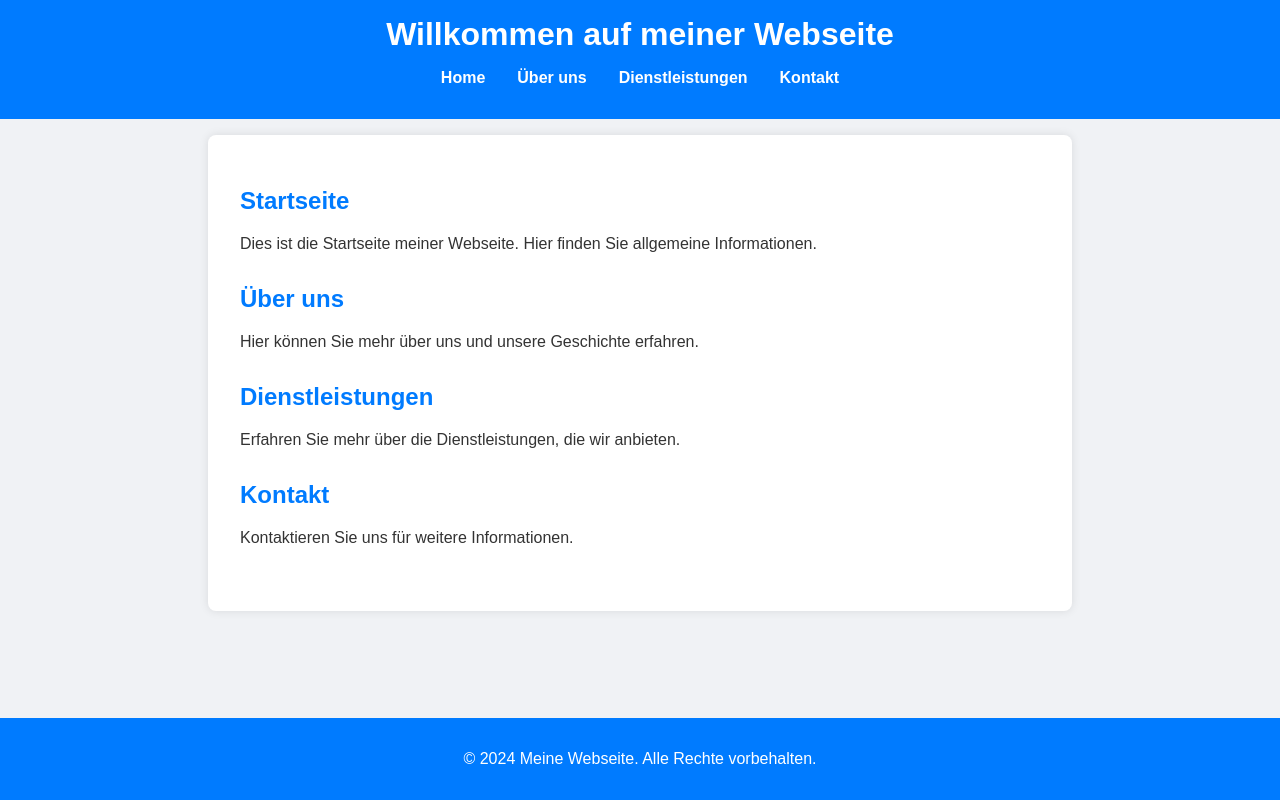
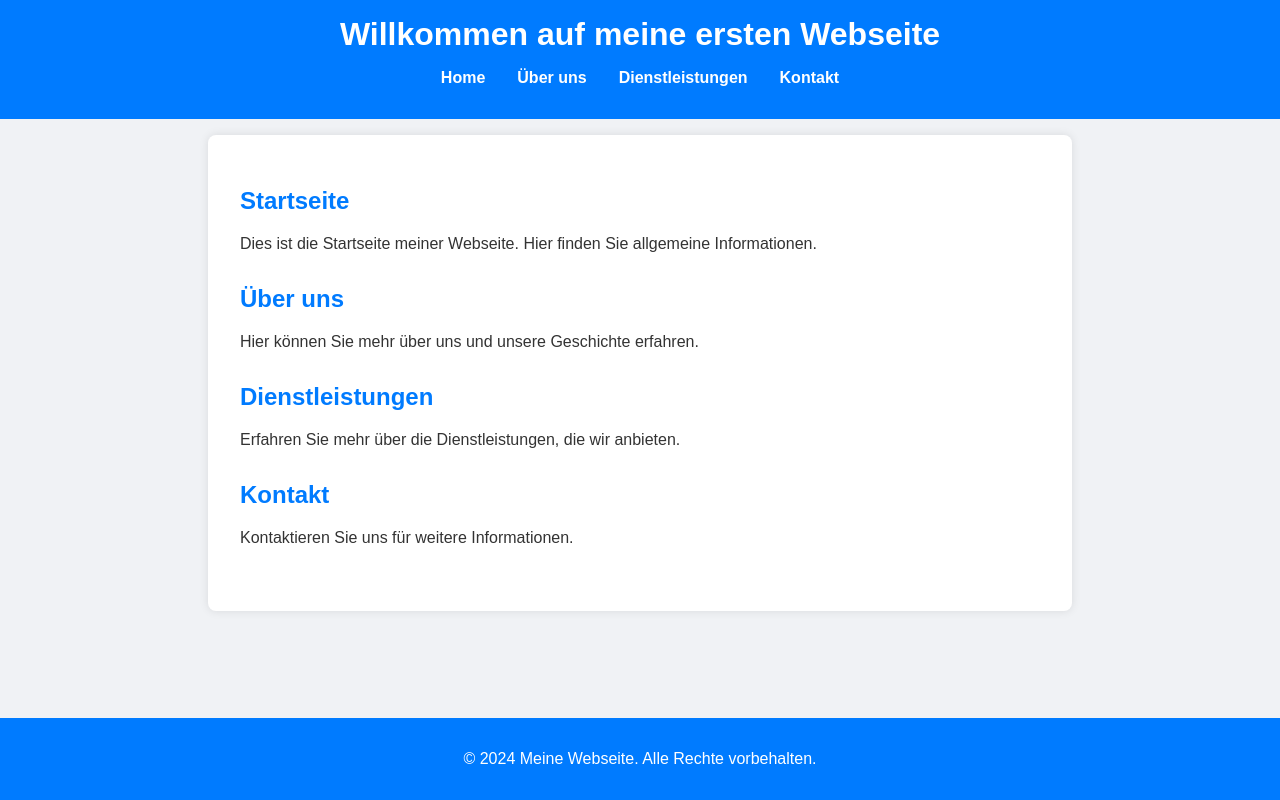
Before and after one commit to Yaserdiazmovido/mein-erstes-projekt, a plain HTML site: page index.html in a window 1280 px wide. Drawn offline with Linux system fonts and the light colour scheme.

Commit message:
changed text

```diff
--- a/index.html
+++ b/index.html
@@ -8,7 +8,7 @@
 </head>
 <body>
     <header>
-        <h1>Willkommen auf meiner Webseite</h1>
+        <h1>Willkommen auf meine ersten Webseite</h1>
         <nav>
             <ul>
                 <li><a href="#home">Home</a></li>
```
